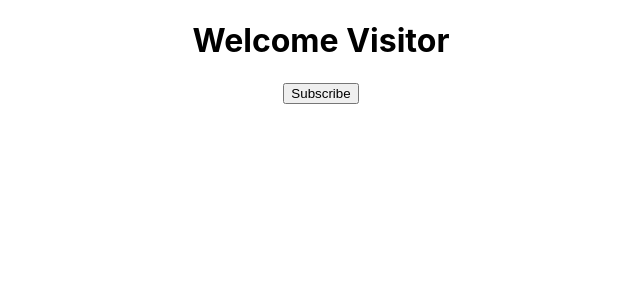
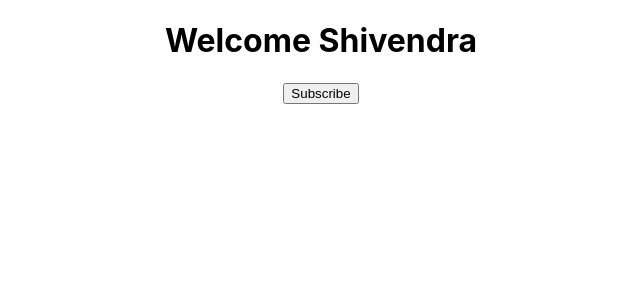
Before and after one commit to shivendra8004/HelloReact, a React (Create React App) app: page / in a window 1280 px wide. Shown: the top 300 px of the page, without its empty margins (319-959 px from the left). Built offline with nearby package versions, Linux system fonts and the light colour scheme.

Commit message:
Learned using states with props

```diff
--- a/src/App.js
+++ b/src/App.js
@@ -5,7 +5,7 @@ class App extends Component {
   render() {
     return (
       <div className="App">
-        <Message />
+        <Message name="Shivendra" />
       </div>
     );
   }
--- a/src/components/Message.js
+++ b/src/components/Message.js
@@ -3,7 +3,7 @@ class Message extends Component {
   constructor() {
     super();
     this.state = {
-      message: "Welcome Visitor",
+      message: "Welcome ",
     };
   }
   changedMessage() {
@@ -14,7 +14,10 @@ class Message extends Component {
   render() {
     return (
       <div>
-        <h1>{this.state.message}</h1>
+        <h1>
+          {this.state.message}
+          {this.props.name}
+        </h1>
         <button
           onClick={() => {
             this.changedMessage();
```
